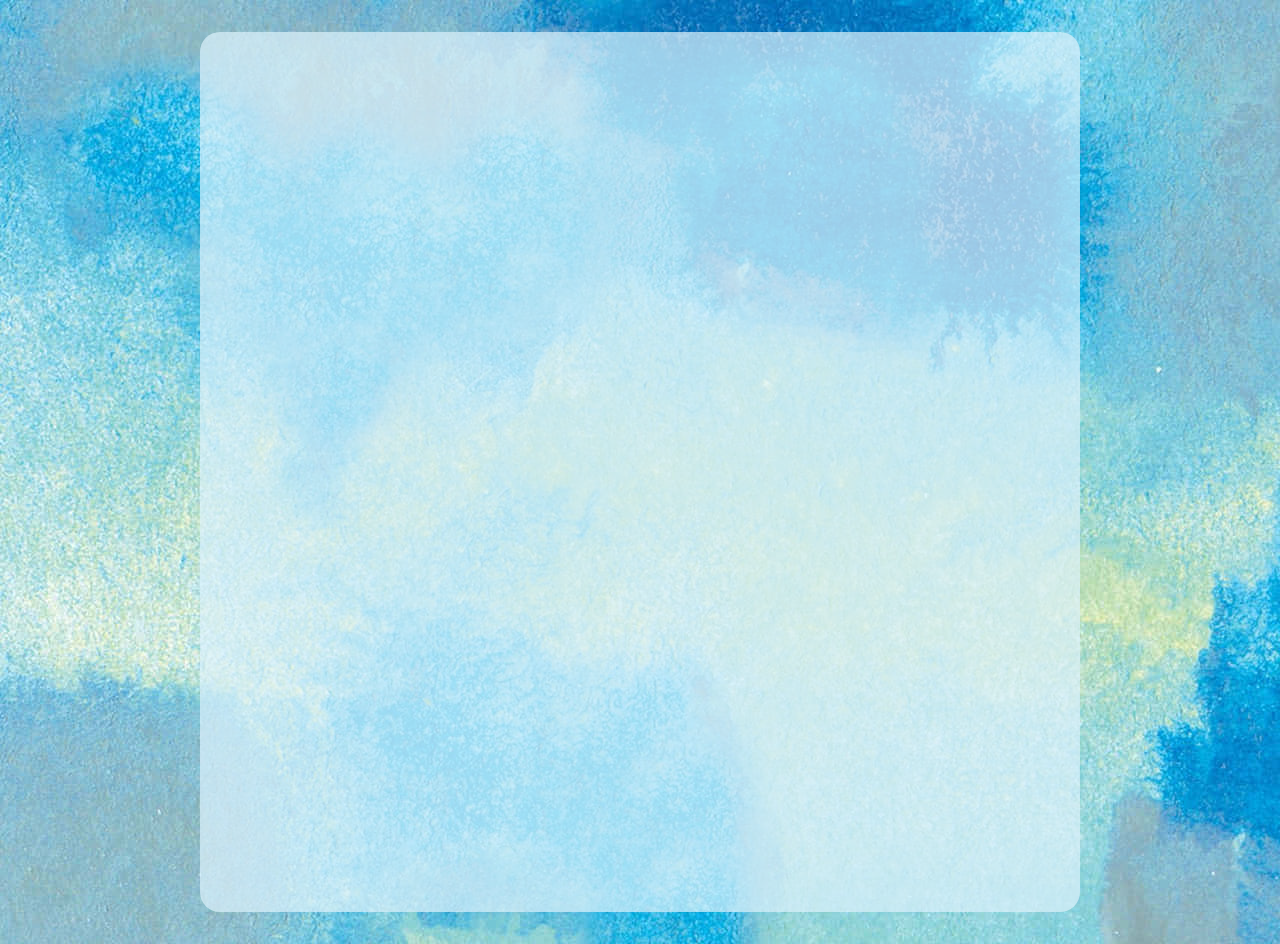
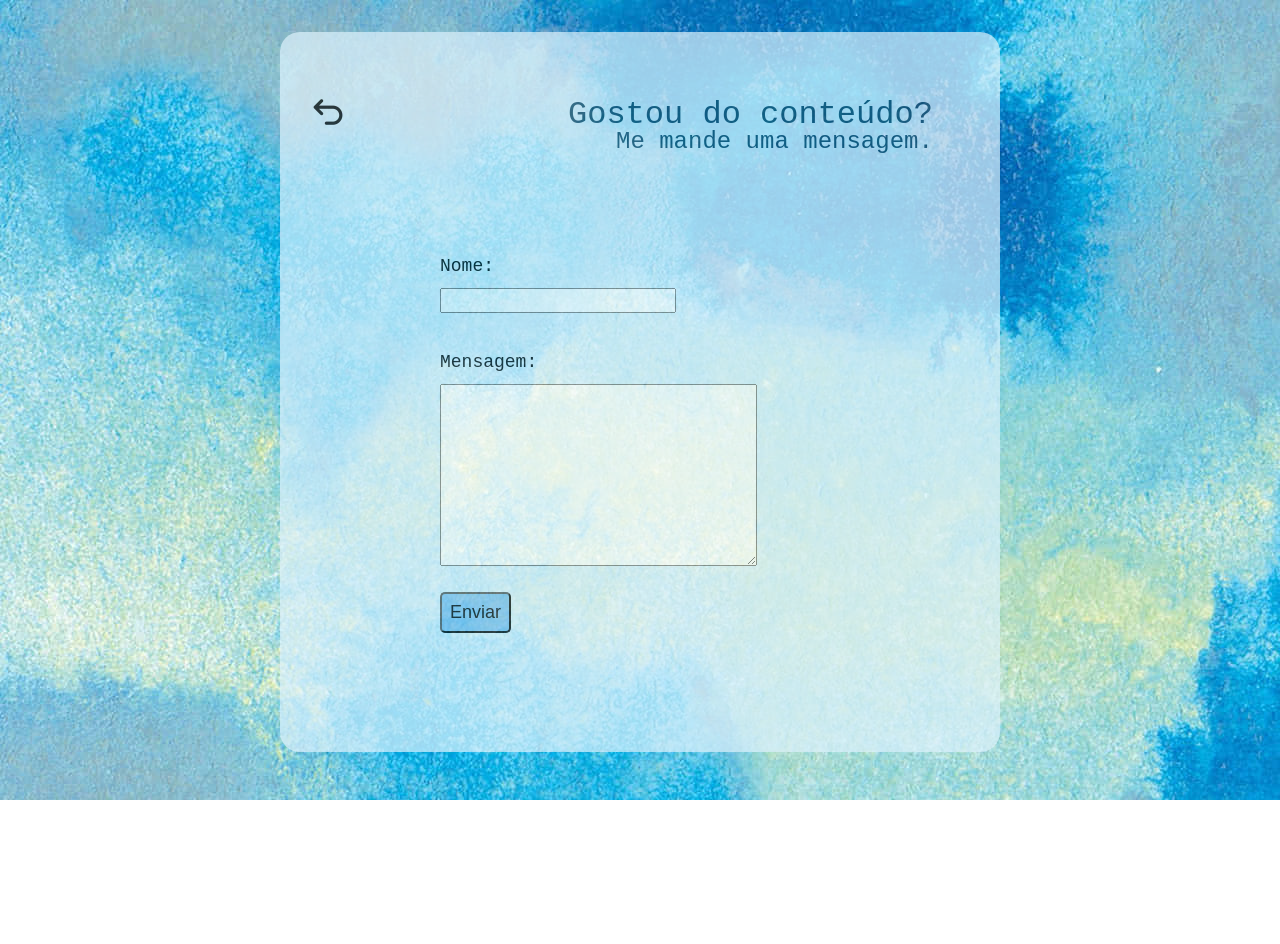
Before and after one commit to MaryanaFraga/trabalho-web-2024, a plain HTML site: page contato.html in a window 1280 px wide. After the commit the page ends 800 px from the top, so only its background shows below. Drawn offline with Linux system fonts and the light colour scheme.

Commit message:
Adicionei a página contato e o estilo também

```diff
--- a/contato.html
+++ b/contato.html
@@ -7,6 +7,26 @@
         <title>Contato</title>
 </head>
 <body>
-    <div id="retangulo"></div>
+    <div id="retangulo">
+        <header>
+            <a href="index.html"><img src="img/voltar.png" alt="Voltar" id="voltarButton"></a>
+            <p id="titulo1">Gostou do conteúdo?</p>
+            <p id="titulo2">Me mande uma mensagem.</p>
+        </header>
+
+        <body>
+            <form>
+
+                <p id="nome">Nome:</p>
+                <input type="text" id="nomeTxt">
+
+                <p id="mensagem">Mensagem:</p>
+                <textarea name="mensagem" rows="10" cols="30"></textarea>
+
+                <input type="submit" value="Enviar" id="botao">
+
+            </form>
+        </body>
+    </div>
 </body>
 </html>
--- a/styleContato.css
+++ b/styleContato.css
@@ -6,17 +6,92 @@
 body{
     background-image: url(img/pastel-blue-background-h6lsidoo4qi89enr.jpg);
     font-family: 'Courier New', Courier, monospace;
-    align-items: center;
 }
 
+.site{
+    position: relative;
+    z-index: 1;
+    margin-top: 2rem;
+    margin-bottom: 2rem;
+    margin-left: auto;
+    margin-right: auto;
+}
 
 #retangulo{
-    width: 55rem;
-    height: 55rem;
+    width: 45rem;
+    height: 45rem;
     border-radius: 20px;
     background-color: #DDF2FD;
     opacity: 0.7;
-    margin: auto;
+    margin-left: auto;
+    margin-right: auto;
     margin-top: 2rem;
     margin-bottom: 2rem;
+    position: relative;
+    z-index: 0;
 }
+
+#voltarButton{
+    width: 2rem;
+    top: 4rem;
+    left: 2rem;
+    position: absolute;
+    float: left;
+    z-index: 1;
+}
+
+#titulo1{
+    top: 4rem;
+    left: 18rem;
+    font-size: xx-large;
+    color: #164863;
+    position: absolute;
+    z-index: 1;
+}
+
+#titulo2{
+    top: 6rem;
+    left: 21rem;
+    font-size: x-large;
+    color: #164863;
+    position: absolute;
+    z-index: 1;
+}
+
+#nome{
+    top: 14rem;
+    left: 10rem;
+    font-size: large;
+    position: absolute;
+}
+
+#nomeTxt{
+    top: 16rem;
+    left: 10rem;
+    font-size: large;
+    position: absolute;
+}
+
+#mensagem{
+    top: 20rem;
+    left: 10rem;
+    font-size: large;
+    position: absolute;
+}
+
+textarea{
+    top: 22rem;
+    left: 10rem;
+    font-size: large;
+    position: absolute;
+}
+
+#botao{
+    top: 35rem;
+    left: 10rem;
+    padding: 8px;
+    background-color: rgb(129, 193, 240);
+    border-radius: 5px;
+    font-size: large;
+    position: absolute;
+}
--- a/styleFormacao.css
+++ b/styleFormacao.css
@@ -42,7 +42,8 @@ body{
     z-index: 1;
 }
 
-h1{
+p{
+    font-size: xx-large;
     color: #164863;
     padding-top: 4rem;
     margin-left: 18rem;
```
Also changed, not shown: formacao.html (+1 -1 lines).
